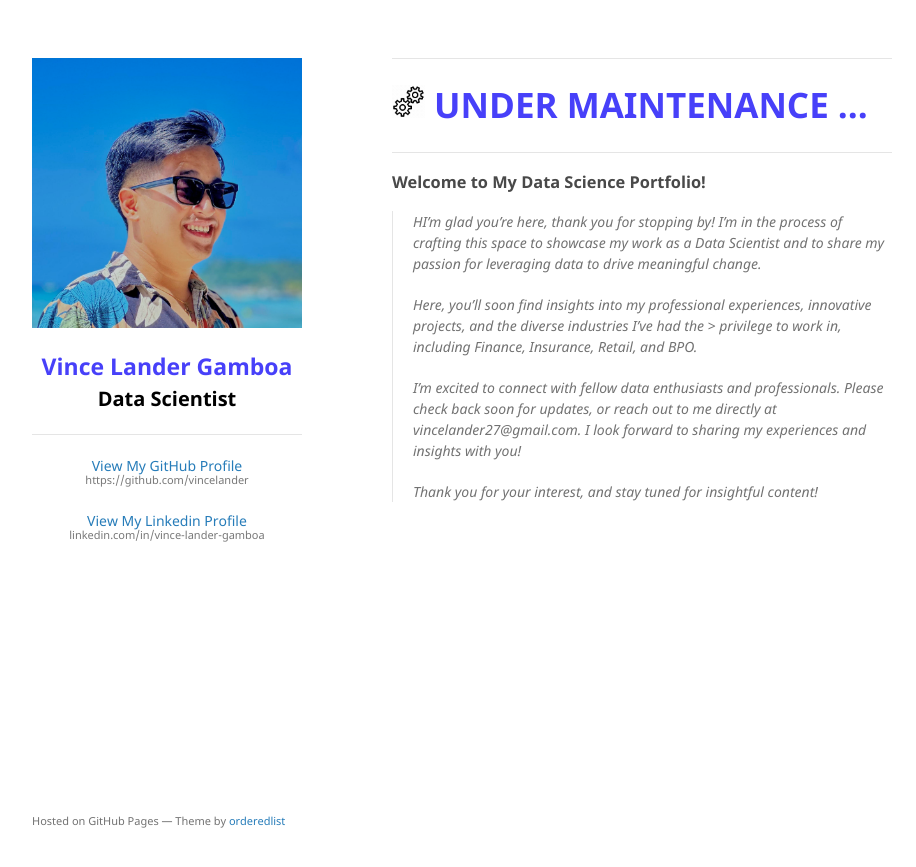
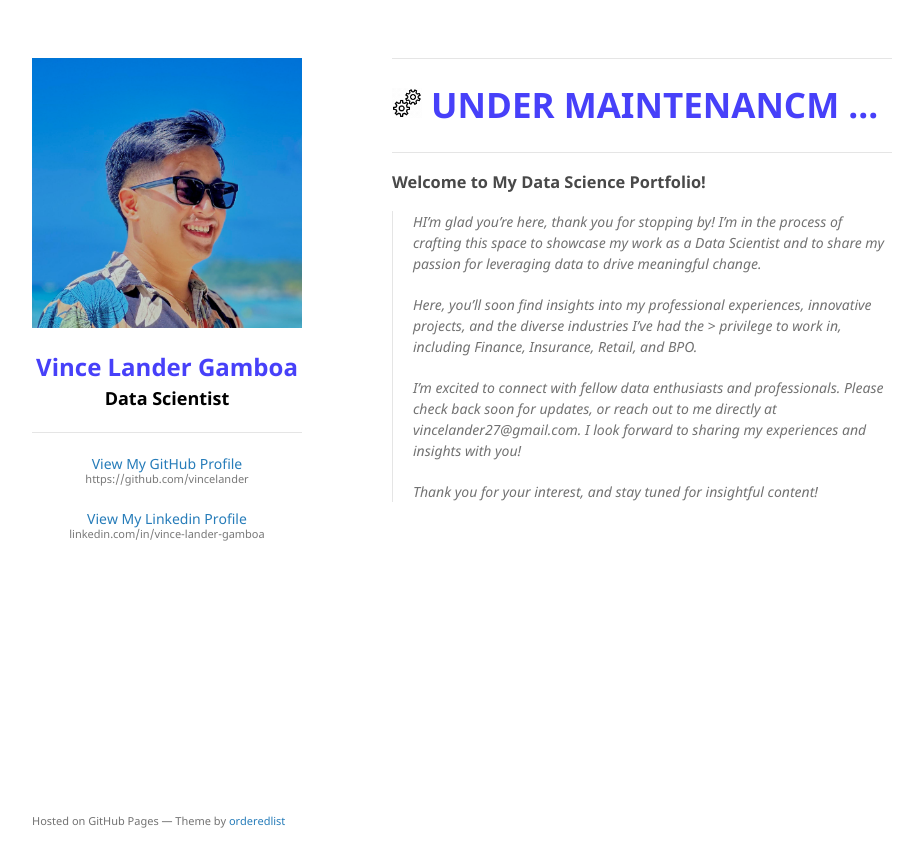
Before and after one commit to vincelander/vincelander.github.io, a Jekyll site: the page built from index.md, in a window 1280 px wide. Shown: the top 867 px of the page, without its empty margins (178-1094 px from the left). Built offline with Jekyll 4.4.1, drawn with Linux system fonts in a browser that asks for light colours.

Commit message:
update view and details

```diff
--- a/_layouts/default.html
+++ b/_layouts/default.html
@@ -90,11 +90,11 @@
         {% endif %}
         <br>
         <p style="text-align:center;">
-          <b style="font-size: 23px;; color: #4740F9">
+          <b style="font-size: 24px;; color: #4740F9">
             Vince Lander Gamboa
           </b>
           <br>
-          <b style="font-size: 20px; color: #000000">
+          <b style="font-size: 18px; color: #000000">
             Data Scientist
           </b>
         </p>
@@ -126,8 +126,8 @@
       <section>
         <hr>
         <p style="font-size: 35px; color: #4740F9">
-          <img src="/assets/img/gear-logo.gif" alt="Logo" style="width: 33px; height: auto;">
-          <b>UNDER MAINTENANCE ...</b>
+          <img src="/assets/img/gear-logo.gif" alt="Logo" style="width: 30px; height: auto;">
+          <b>UNDER MAINTENANCM ...</b>
         </p>
         <hr>
 
```
